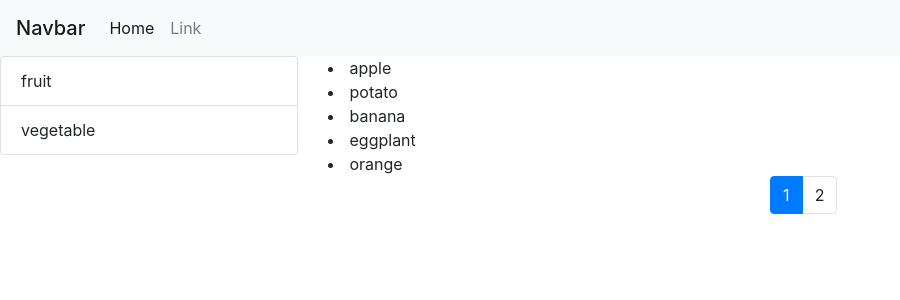
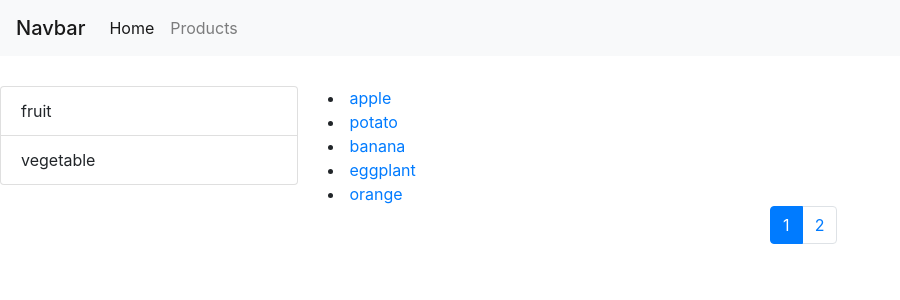
Before and after one commit to ShirleyXia330/react-oshop, a React (Create React App) app: page / in a window 1280 px wide. Shown: the top 300 px of the page, without its empty margins (0-900 px from the left). Built offline with nearby package versions, Linux system fonts and the light colour scheme.

Commit message:
Finishing Basic Routing

```diff
--- a/package.json
+++ b/package.json
@@ -5,8 +5,10 @@
   "dependencies": {
     "bootstrap": "^4.1.3",
     "lodash": "^4.17.11",
+    "query-string": "^6.7.0",
     "react": "^16.6.3",
     "react-dom": "^16.6.3",
+    "react-router-dom": "^5.0.1",
     "react-scripts": "2.1.1"
   },
   "scripts": {
--- a/src/App.js
+++ /dev/null
@@ -1,18 +0,0 @@
-import React, { Component } from "react";
-import "./App.css";
-
-import NavBar from "./components/navBar";
-import Products from "./components/products";
-
-class App extends Component {
-  render() {
-    return (
-      <React.Fragment>
-        <NavBar />
-        <Products />
-      </React.Fragment>
-    );
-  }
-}
-
-export default App;
--- /dev/null
+++ b/src/App.jsx
@@ -0,0 +1,33 @@
+import React, { Component } from "react";
+import "./App.css";
+
+import { Route, Switch, Redirect } from "react-router-dom";
+
+import NavBar from "./components/navBar";
+import Products from "./components/products";
+import Product from "./components/product";
+import NotFound from "./components/notFound";
+
+class App extends Component {
+  render() {
+    return (
+      <React.Fragment>
+        <NavBar />
+        <div className="content">
+          <Switch>
+            <Route path="/products/:id" component={Product} />
+            <Route
+              path="/products"
+              render={props => <Products sortBy="id" {...props} />}
+            />
+            <Route path="/" exact component={Products} />
+            <Route path="/not-found" component={NotFound} />
+            <Redirect to="/not-found" />
+          </Switch>
+        </div>
+      </React.Fragment>
+    );
+  }
+}
+
+export default App;
--- a/src/components/navbar.jsx
+++ b/src/components/navbar.jsx
@@ -1,4 +1,6 @@
 import React from "react";
+
+import { Link } from "react-router-dom";
 
 const NavBar = () => {
   return (
@@ -7,29 +9,17 @@ const NavBar = () => {
         <span className="navbar-brand mb-0 h1" href="#">
           Navbar
         </span>
-        <button
-          className="navbar-toggler"
-          type="button"
-          data-toggle="collapse"
-          data-target="#navbarSupportedContent"
-          aria-controls="navbarSupportedContent"
-          aria-expanded="false"
-          aria-label="Toggle navigation"
-        >
-          <span className="navbar-toggler-icon" />
-        </button>
-
         <div className="collapse navbar-collapse" id="navbarSupportedContent">
           <ul className="navbar-nav mr-auto">
             <li className="nav-item active">
-              <a className="nav-link" href="#">
+              <Link className="nav-link" to="/">
                 Home <span className="sr-only">(current)</span>
-              </a>
+              </Link>
             </li>
             <li className="nav-item">
-              <a className="nav-link" href="#">
-                Link
-              </a>
+              <Link className="nav-link" to="/product">
+                Products
+              </Link>
             </li>
           </ul>
         </div>
--- /dev/null
+++ b/src/components/notFound.jsx
@@ -0,0 +1,7 @@
+import React from "react";
+
+const NotFound = () => {
+  return <h1>Not Found</h1>;
+};
+
+export default NotFound;
--- /dev/null
+++ b/src/components/product.jsx
@@ -0,0 +1,18 @@
+import React, { Component } from "react";
+
+class Product extends Component {
+  handleSave = () => {
+    this.props.history.replace("/products");
+  };
+
+  render() {
+    return (
+      <div>
+        <h1>ID: {this.props.match.params.id}</h1>
+        <button onClick={this.handleSave}>Save</button>
+      </div>
+    );
+  }
+}
+
+export default Product;
--- a/src/components/products.jsx
+++ b/src/components/products.jsx
@@ -4,18 +4,19 @@ import ListGroup from "./shared/listGroup";
 import Pagination from "./shared/pagination";
 
 import _ from "lodash";
+import { Link } from "react-router-dom";
 
 class Products extends Component {
   state = {
     products: [
-      { name: "apple", category: "fruit" },
-      { name: "potato", category: "vegetable" },
-      { name: "banana", category: "fruit" },
-      { name: "eggplant", category: "vegetable" },
-      { name: "orange", category: "fruit" },
-      { name: "pumpkin", category: "vegetable" },
-      { name: "pineapple", category: "fruit" },
-      { name: "corn", category: "vegetable" }
+      { id: 1, name: "apple", category: "fruit" },
+      { id: 2, name: "potato", category: "vegetable" },
+      { id: 3, name: "banana", category: "fruit" },
+      { id: 4, name: "eggplant", category: "vegetable" },
+      { id: 5, name: "orange", category: "fruit" },
+      { id: 6, name: "pumpkin", category: "vegetable" },
+      { id: 7, name: "pineapple", category: "fruit" },
+      { id: 8, name: "corn", category: "vegetable" }
     ],
     categories: ["fruit", "vegetable"],
     selectedCategory: "",
@@ -62,7 +63,9 @@ class Products extends Component {
         </div>
         <div className="col">
           {paginatedProducts.map(p => (
-            <li key={p.name}>{p.name}</li>
+            <li key={p.name}>
+              <Link to={`/products/${p.id}`}>{p.name}</Link>
+            </li>
           ))}
           <Pagination
             productsCount={selectedProducts.length}
--- a/src/components/shared/pagination.jsx
+++ b/src/components/shared/pagination.jsx
@@ -20,14 +20,14 @@ const Pagination = ({
             key={page}
             className={page === selectedPage ? "page-item active" : "page-item"}
           >
-            <a
+            <button
               className="page-link"
               onClick={() => {
                 onPageSelect(page);
               }}
             >
               {page}
-            </a>
+            </button>
           </li>
         ))}
       </ul>
--- a/src/index.css
+++ b/src/index.css
@@ -12,3 +12,7 @@ code {
   font-family: source-code-pro, Menlo, Monaco, Consolas, "Courier New",
     monospace;
 }
+
+.navbar {
+  margin-bottom: 30px;
+}
--- a/src/index.js
+++ b/src/index.js
@@ -3,9 +3,16 @@ import ReactDOM from "react-dom";
 import "./index.css";
 import App from "./App";
 import * as serviceWorker from "./serviceWorker";
+
 import "bootstrap/dist/css/bootstrap.css";
+import { BrowserRouter } from "react-router-dom";
 
-ReactDOM.render(<App />, document.getElementById("root"));
+ReactDOM.render(
+  <BrowserRouter>
+    <App />
+  </BrowserRouter>,
+  document.getElementById("root")
+);
 
 // If you want your app to work offline and load faster, you can change
 // unregister() to register() below. Note this comes with some pitfalls.
```
Also changed, not shown: 2 other files (tests, documents, lock files or other folders).
